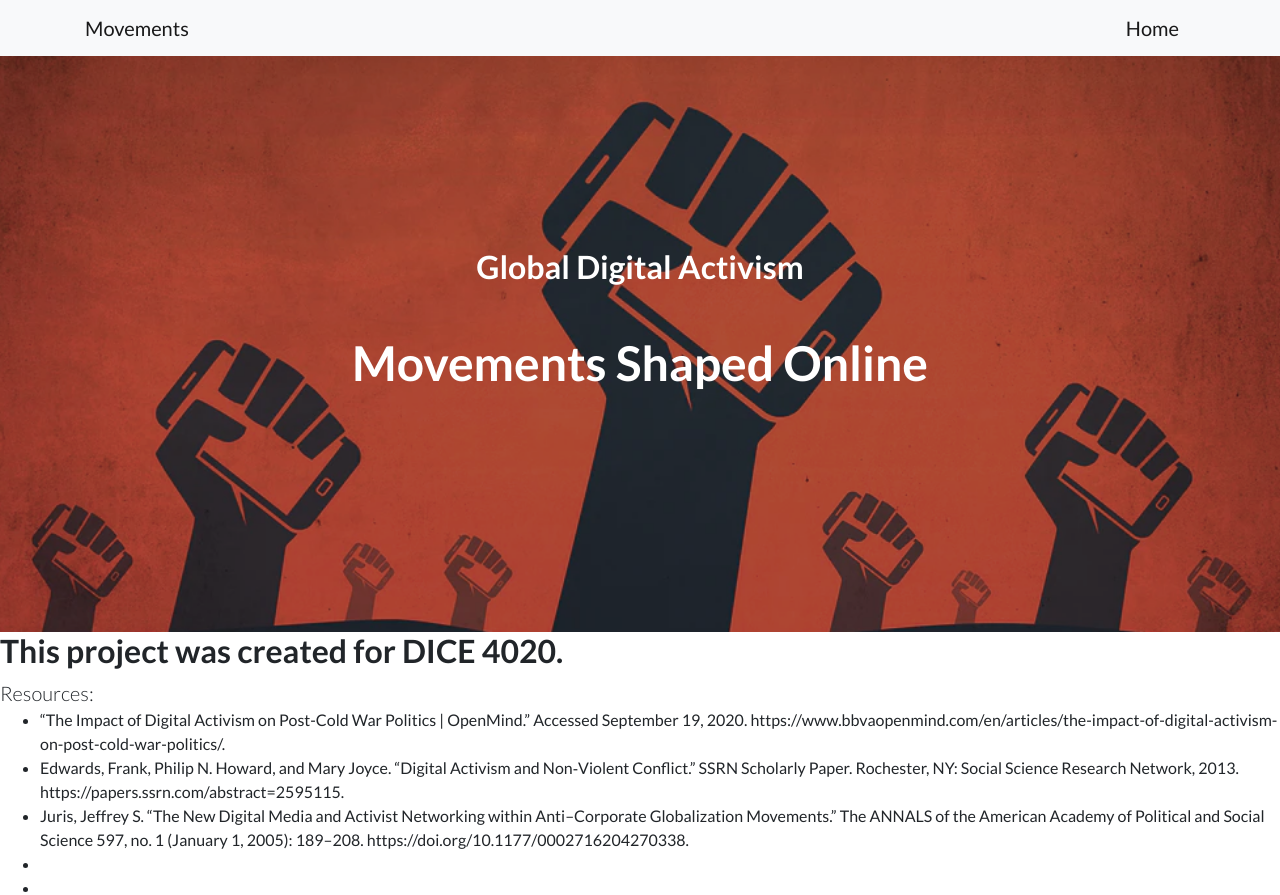
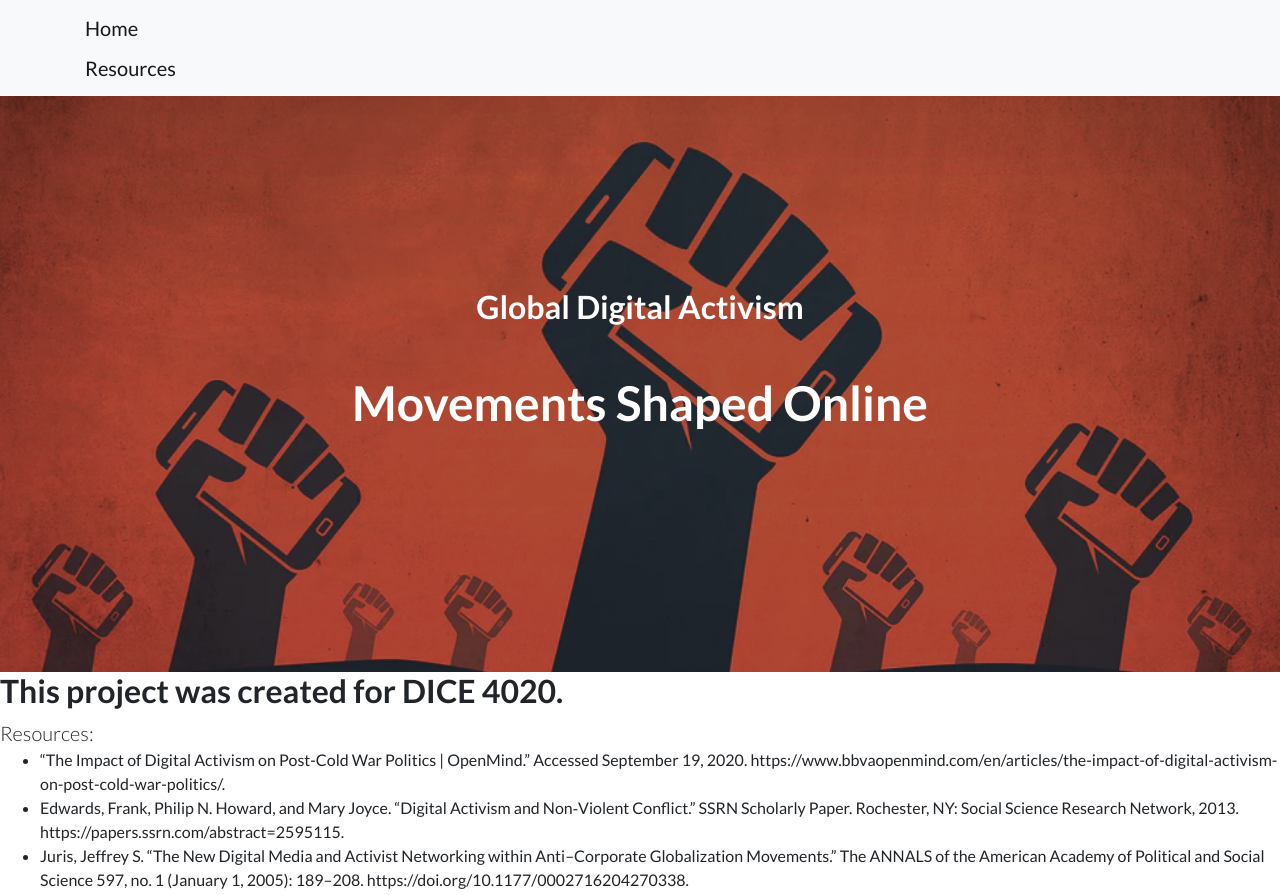
Before and after one commit to pamkent/finalactivism, a website: page resources.html in a window 1280 px wide. Shown: the top 895 px of the page. Drawn offline with Linux system fonts and the light colour scheme.

Commit message:
adding stuff

```diff
--- a/resources.html
+++ b/resources.html
@@ -28,8 +28,10 @@
   <!-- Navigation -->
  <nav class="navbar navbar-light bg-light static-top">
     <div class="container">
-      <a class="navbar-brand" href="movements.html">Movements</a>
-      <a class="navbar-brand" href="index.html">Home</a>
+     <ul class="navbar-nav">
+      <li><a class="navbar-brand" href="index.html">Home</a></li>
+      <li><a class="navbar-brand" href="resources.html">Resources</a></li>
+      </ul>
        </div>
   </nav>
 
```
Also changed, not shown: movements.html (+1 -1 lines).
